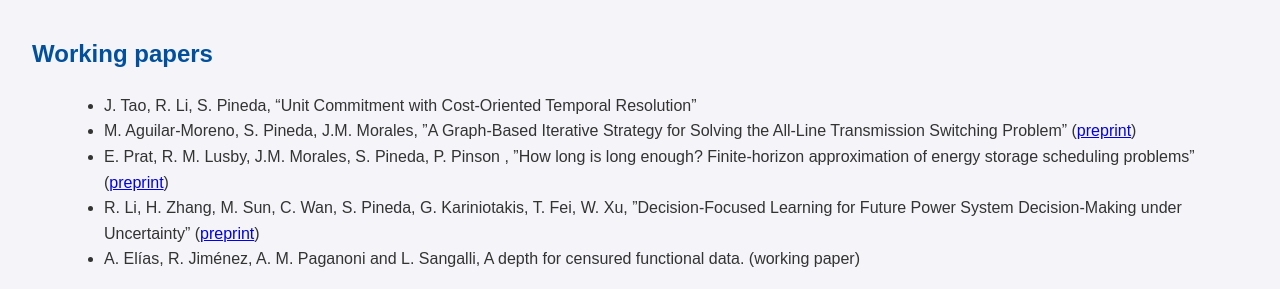
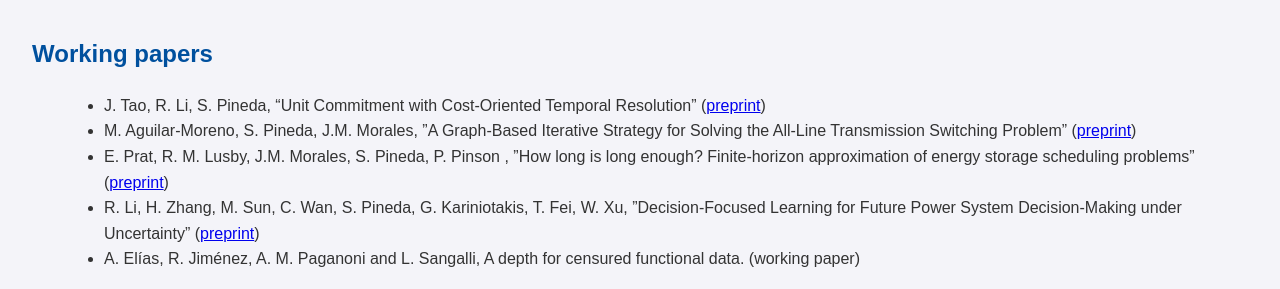
Before and after one commit to groupoasys/groupoasys.github.io, a Jekyll site: the page built from publications.md, in a window 1280 px wide and 900 px high. Shown: the part 272-561 px from the top of the window. Built offline with Jekyll 4.4.1, drawn with Linux system fonts in a browser that asks for light colours.

Commit message:
add preprint

```diff
--- a/publications.md
+++ b/publications.md
@@ -7,7 +7,7 @@ permalink: /publications/
 
 ## Working papers
 
--   J. Tao, R. Li, S. Pineda, "Unit Commitment with Cost-Oriented Temporal Resolution"
+-   J. Tao, R. Li, S. Pineda, "Unit Commitment with Cost-Oriented Temporal Resolution" ([preprint](https://arxiv.org/abs/2506.02707))
 -   M. Aguilar-Moreno, S. Pineda, J.M. Morales, "A Graph-Based Iterative Strategy for Solving the All-Line Transmission Switching Problem" ([preprint](https://arxiv.org/abs/2502.10333))
 -   E. Prat, R. M. Lusby, J.M. Morales, S. Pineda, P. Pinson , "How long is long enough? Finite-horizon approximation of energy storage scheduling problems" ([preprint](https://arxiv.org/abs/2411.17463))
 -   R. Li, H. Zhang, M. Sun, C. Wan, S. Pineda, G. Kariniotakis, T. Fei, W. Xu, "Decision-Focused Learning for Future Power System Decision-Making under Uncertainty" ([preprint](https://arxiv.org/abs/2401.03680))
```
